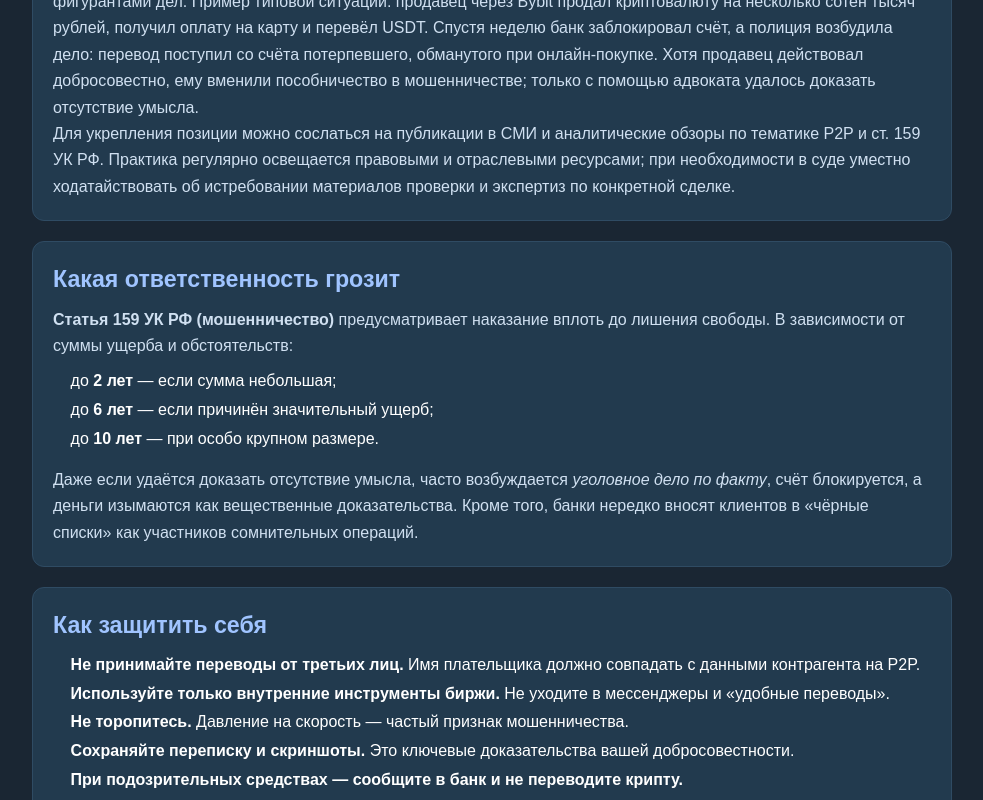
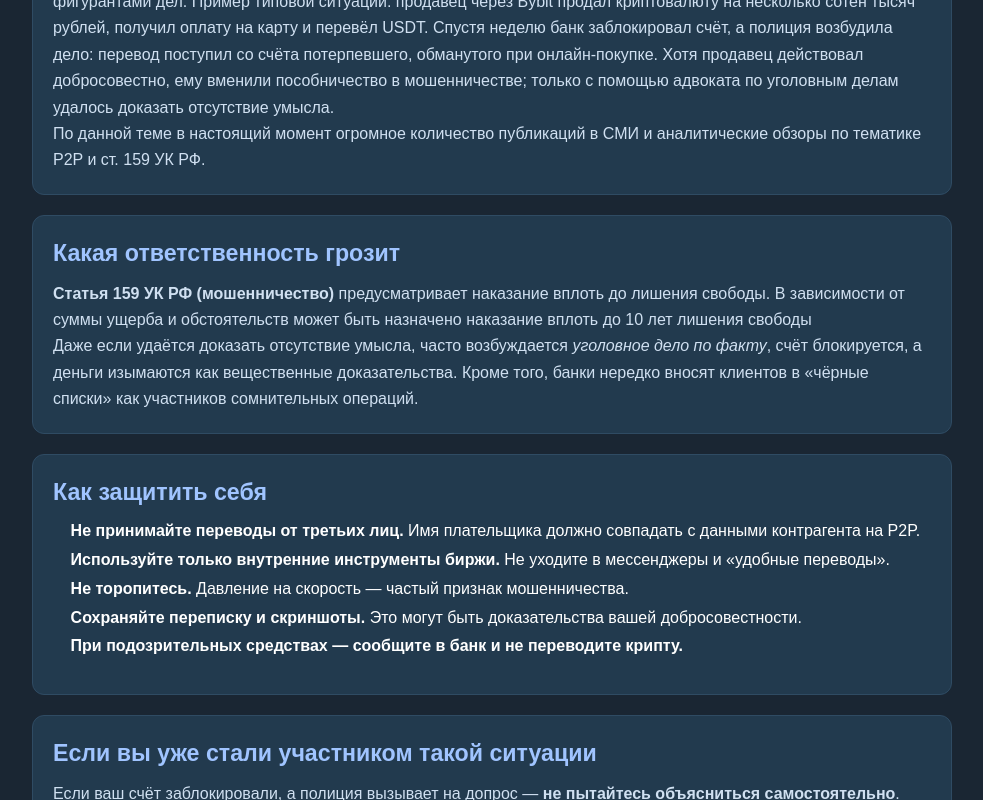
Before and after one commit to VladPeskovDev/Next-js-React-, a Next.js app in the folder lawyer-page/: page /p2p-crypto-risk in a window 1280 px wide. Shown: the part 1620-2420 px from the top of the page, without its empty margins (148-1131 px from the left). Built offline with nearby package versions, Linux system fonts and the light colour scheme.

Commit message:
fix: fix error1

```diff
--- a/lawyer-page/src/app/p2p-crypto-risk/page.tsx
+++ b/lawyer-page/src/app/p2p-crypto-risk/page.tsx
@@ -241,12 +241,10 @@ export default function CryptoP2PRiskPage(): JSX.Element {
           дел. Пример типовой ситуации: продавец через Bybit продал криптовалюту на несколько сотен тысяч рублей, получил оплату на
           карту и перевёл USDT. Спустя неделю банк заблокировал счёт, а полиция возбудила дело: перевод поступил со счёта
           потерпевшего, обманутого при онлайн‑покупке. Хотя продавец действовал добросовестно, ему вменили пособничество в
-          мошенничестве; только с помощью адвоката удалось доказать отсутствие умысла.
+          мошенничестве; только с помощью адвоката по уголовным делам удалось доказать отсутствие умысла.
         </p>
         <p>
-          Для укрепления позиции можно сослаться на публикации в СМИ и аналитические обзоры по тематике P2P и ст. 159 УК РФ.
-          Практика регулярно освещается правовыми и отраслевыми ресурсами; при необходимости в суде уместно ходатайствовать об
-          истребовании материалов проверки и экспертиз по конкретной сделке.
+          По данной теме в настоящий момент огромное количество публикаций в СМИ и аналитические обзоры по тематике P2P и ст. 159 УК РФ.
         </p>
       </section>
 
@@ -254,13 +252,8 @@ export default function CryptoP2PRiskPage(): JSX.Element {
         <h3>Какая ответственность грозит</h3>
         <p>
           <strong>Статья 159 УК РФ (мошенничество)</strong> предусматривает наказание вплоть до лишения свободы. В зависимости от
-          суммы ущерба и обстоятельств:
+          суммы ущерба и обстоятельств может быть назначено наказание вплоть до 10 лет лишения свободы
         </p>
-        <ul className={styles.listBullets}>
-          <li>до <strong>2 лет</strong> — если сумма небольшая;</li>
-          <li>до <strong>6 лет</strong> — если причинён значительный ущерб;</li>
-          <li>до <strong>10 лет</strong> — при особо крупном размере.</li>
-        </ul>
         <p>
           Даже если удаётся доказать отсутствие умысла, часто возбуждается <em>уголовное дело по факту</em>, счёт блокируется, а
           деньги изымаются как вещественные доказательства. Кроме того, банки нередко вносят клиентов в «чёрные списки» как
@@ -274,7 +267,7 @@ export default function CryptoP2PRiskPage(): JSX.Element {
           <li><strong>Не принимайте переводы от третьих лиц.</strong> Имя плательщика должно совпадать с данными контрагента на P2P.</li>
           <li><strong>Используйте только внутренние инструменты биржи.</strong> Не уходите в мессенджеры и «удобные переводы».</li>
           <li><strong>Не торопитесь.</strong> Давление на скорость — частый признак мошенничества.</li>
-          <li><strong>Сохраняйте переписку и скриншоты.</strong> Это ключевые доказательства вашей добросовестности.</li>
+          <li><strong>Сохраняйте переписку и скриншоты.</strong> Это могут быть доказательства вашей добросовестности.</li>
           <li><strong>При подозрительных средствах — сообщите в банк и не переводите крипту.</strong></li>
         </ul>
       </section>
```
